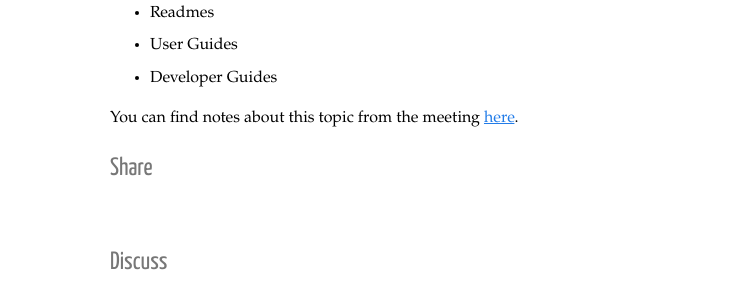
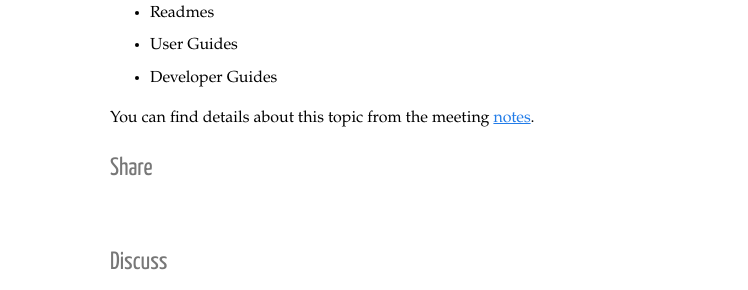
Before and after one commit to thehackerwithin/berkeley, a Jekyll site: the page built from _posts/2014-02-26-documentation.markdown, in a window 1280 px wide. Shown: the part 306-596 px from the top of the page, without its empty margins (0-748 px from the left). Built offline with Jekyll 4.4.1, drawn with Linux system fonts in a browser that asks for light colours; nearby versions of some CDN libraries; Markdown is read by kramdown in place of the engine named in the settings; comment, search, counter and statistics services are not loaded.

Commit message:
trying to fix this weird rendering issue

```diff
--- a/_posts/2014-01-22-bash-meeting.markdown
+++ b/_posts/2014-01-22-bash-meeting.markdown
@@ -19,6 +19,6 @@ tags: meeting bash shell lesson
 
 # Lesson: Bash
 
-Katy will review various features of the powerhouse of programming, the \*nix terminal. (Note that \*nix is jargon intended to indicate both linux and unix operating systems.) You'll find this lesson within our shared repository. Start with [tutorial.md][tutorial.md].
+Katy will review various features of the powerhouse of programming, the \*nix terminal. (Note that \*nix is jargon intended to indicate both linux and unix operating systems.) You'll find this lesson within our shared repository. Start with [the tutorial][tutorial].
 
-[tutorial.md]: https://github.com/thehackerwithin/berkeley/blob/master/bash/tutorial.md   "Tutorial Source"
+[tutorial]: https://github.com/thehackerwithin/berkeley/blob/master/bash/tutorial.md   "Tutorial Source"
--- a/_posts/2014-02-26-documentation.markdown
+++ b/_posts/2014-02-26-documentation.markdown
@@ -19,6 +19,6 @@ Professor Rachel Slaybauh gave an introduction to documenting code. This covered
 - User Guides
 - Developer Guides
 
-You can find notes about this topic from the meeting [here][here].
+You can find details about this topic from the meeting [notes][notes].
 
-[here]: https://github.com/thehackerwithin/berkeley/blob/master/documentation/documentation.md "here"
+[notes]: https://github.com/thehackerwithin/berkeley/blob/master/documentation/documentation.md "here"
```
Also changed, not shown: _posts/2014-02-19-git-part-2-meeting.markdown (+0 -20 lines), 1 other file.
